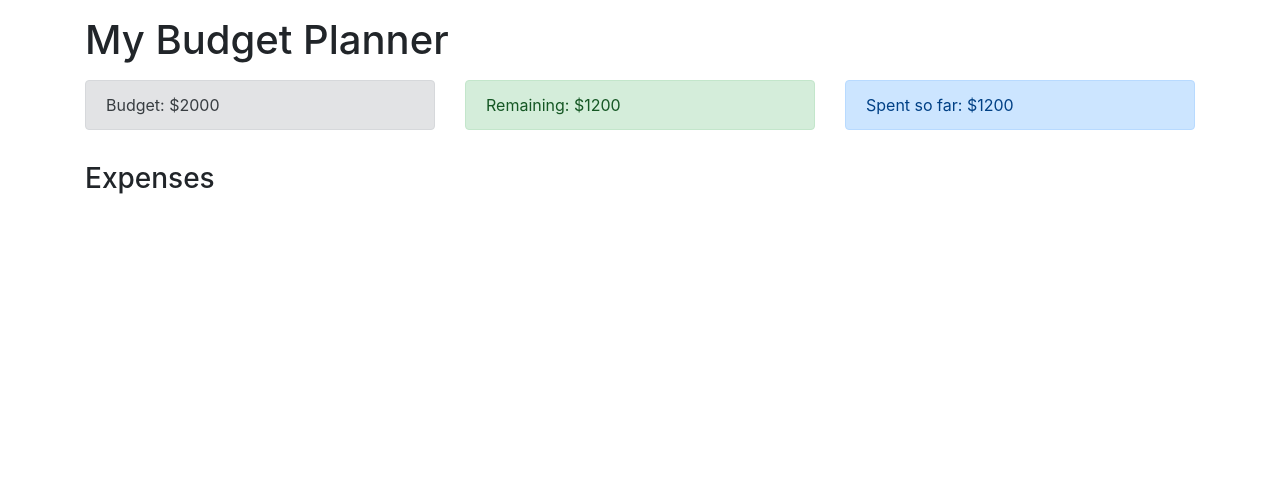
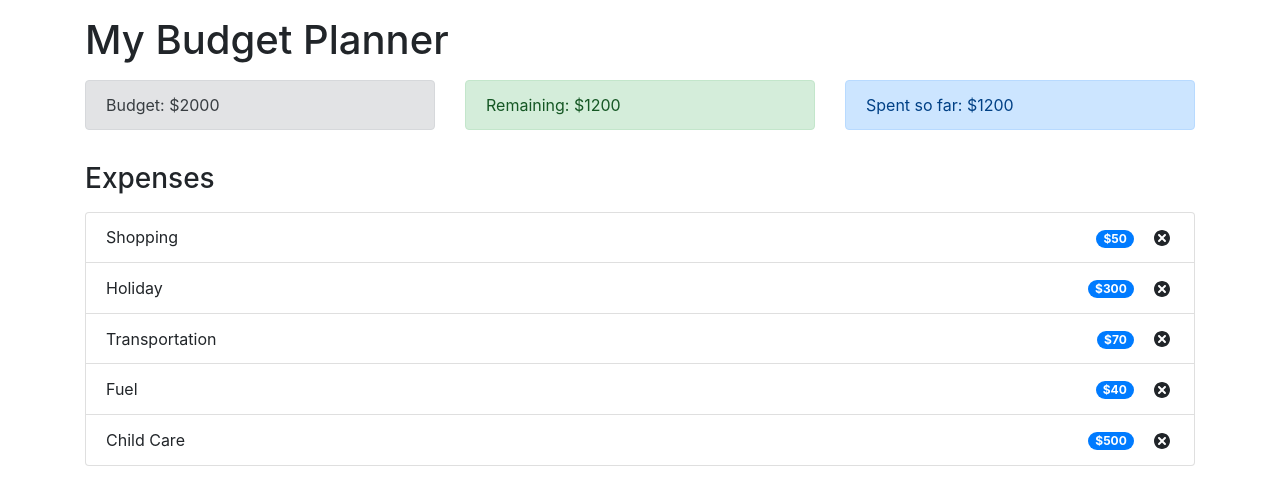
Before and after one commit to jessicalhansen/budget-tracker, a React (Create React App) app: page / in a window 1280 px wide. Shown: the top 502 px of the page. Built offline with nearby package versions, Linux system fonts and the light colour scheme.

Commit message:
ExpenseList rendering properly.

```diff
--- a/src/App.js
+++ b/src/App.js
@@ -3,6 +3,7 @@ import 'bootstrap/dist/css/bootstrap.min.css';
 import Budget from './components/Budget';
 import Remaining from './components/Remaining';
 import ExpenseTotal from './components/ExpenseTotal';
+import ExpenseList from './components/ExpenseList';
 
 const App = () => {
   return (
@@ -20,6 +21,11 @@ const App = () => {
         </div>
       </div>
       <h3 className="mt-3">Expenses</h3>
+      <div className="row mt-3">
+        <div className="col-sm">
+          <ExpenseList />
+        </div>
+      </div>
     </div>
   )
 };
--- a/src/components/ExpenseItem.js
+++ b/src/components/ExpenseItem.js
@@ -8,8 +8,8 @@ const ExpenseItem = (props) => {
             <div>
                 <span className="badge badge-primary badge-pill mr-3">
                     ${props.cost}
-                    <TiDelete size='1.5em'></TiDelete>
                 </span>
+                <TiDelete size='1.5em'></TiDelete>
             </div>
         </li>
     )
--- a/src/components/ExpenseList.js
+++ b/src/components/ExpenseList.js
@@ -1,4 +1,5 @@
 import React from 'react';
+import ExpenseItem from './ExpenseItem';
 
 const ExpenseList = () => {
     const expenses = [
@@ -30,7 +31,7 @@ const ExpenseList = () => {
     ];
 
     return (
-        <ul>
+        <ul className='list-group'>
            {expenses.map((expense) => (
                <ExpenseItem
                id={expense.id}
```
